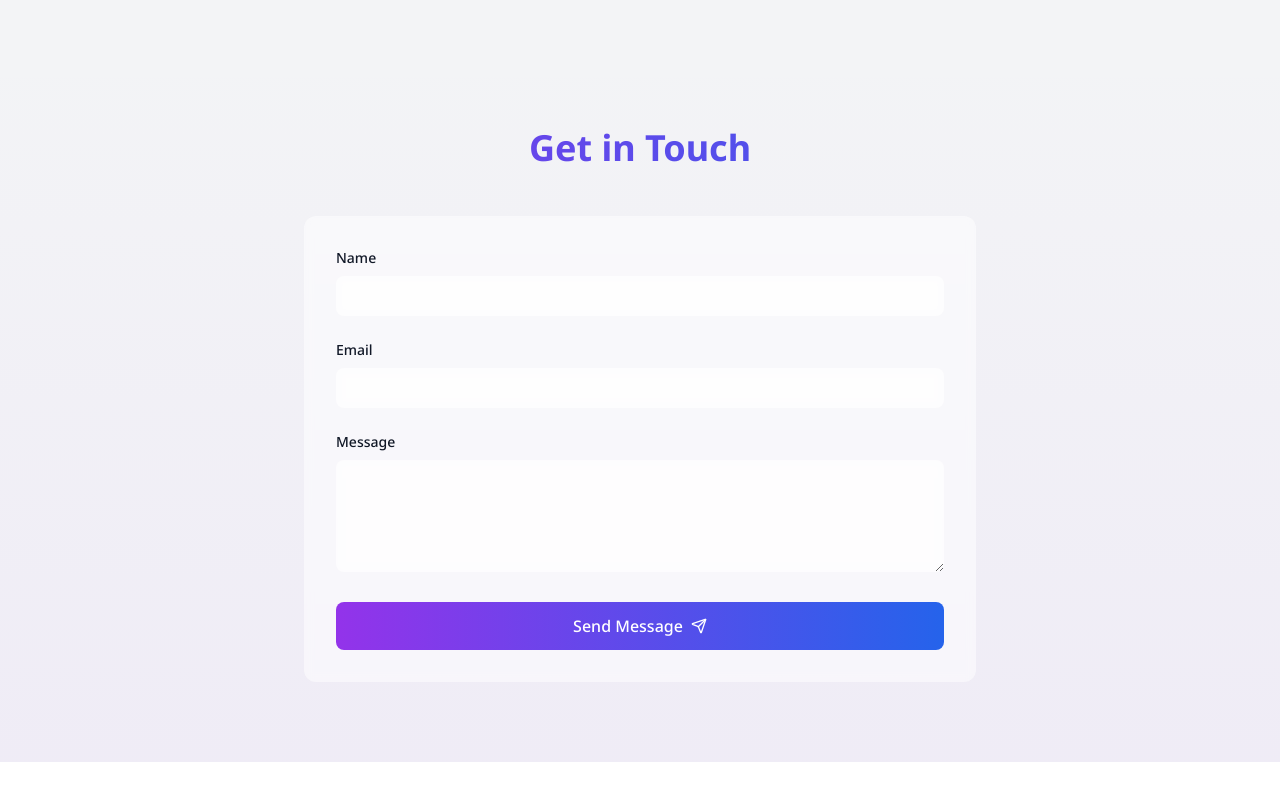
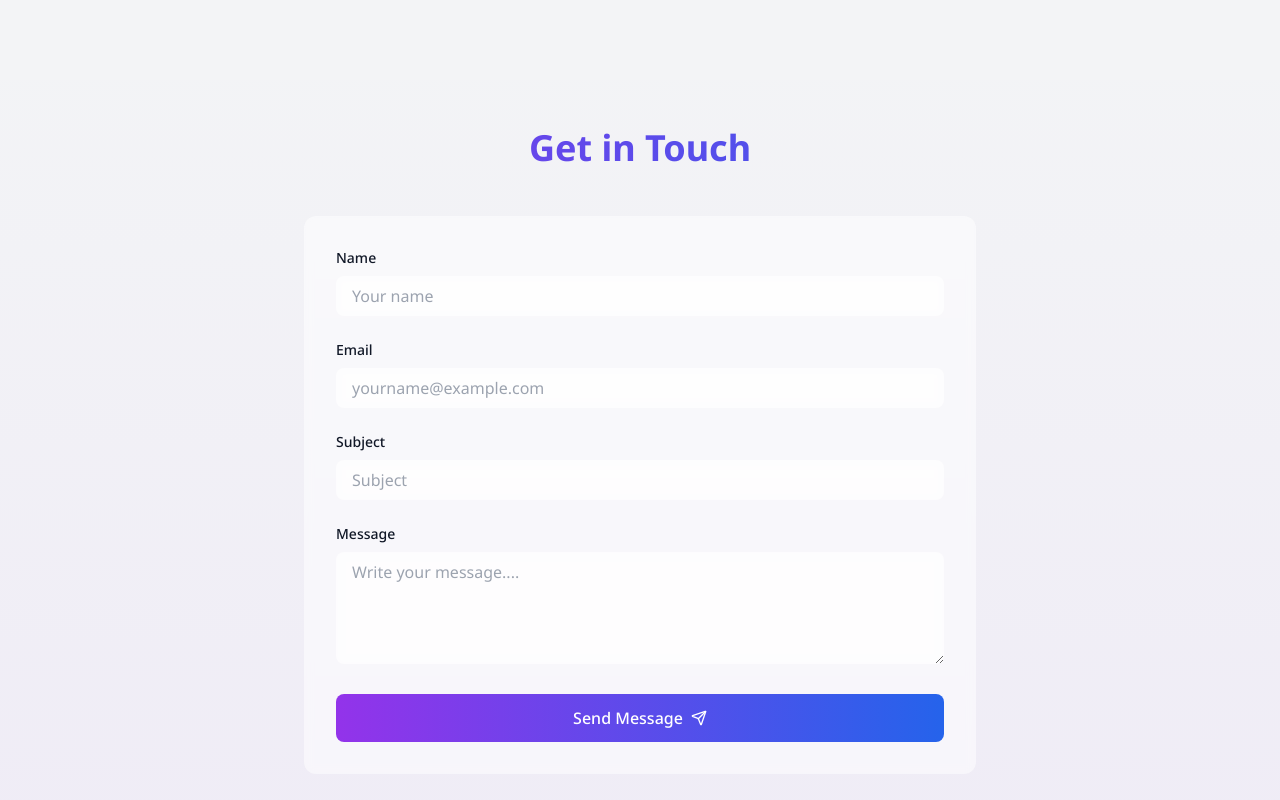
Before and after one commit to hervezossou/hervezossou.dev, a React (Vite) app: page / in a window 1280 px wide. Shown: the part 2520-3320 px from the top of the page. Before the commit the page ends 3282 px from the top, so only its background shows below. Built offline with nearby package versions, Linux system fonts and the light colour scheme.

Commit message:
Add placeholder in ContactForm

```diff
--- a/src/components/atoms/TextField.tsx
+++ b/src/components/atoms/TextField.tsx
@@ -1,9 +1,10 @@
 interface TextFieldProps {
-    label: string,
+    label: string
     type: string
+    placeholder: string
 }
 
-export default function TextField ({label, type} : TextFieldProps) {
+export default function TextField ({label, type, placeholder} : TextFieldProps) {
     return (
         <div>
             <label htmlFor={label.toLowerCase()} className="block text-sm font-medium mb-2">
@@ -11,6 +12,7 @@ export default function TextField ({label, type} : TextFieldProps) {
             </label>
             <input
                 type={type}
+                placeholder={placeholder}
                 id={label.toLowerCase()}
                 className="w-full px-4 py-2 rounded-lg bg-white/50 dark:bg-white/10 backdrop-blur-sm focus:outline-none focus:ring-2 focus:ring-purple-500"
             />
--- a/src/components/atoms/TextareaField.tsx
+++ b/src/components/atoms/TextareaField.tsx
@@ -7,6 +7,7 @@ export default function TextareaField () {
             <textarea
                 id="message"
                 rows={4}
+                placeholder="Write your message...."
                 className="w-full px-4 py-2 rounded-lg bg-white/50 dark:bg-white/10 backdrop-blur-sm focus:outline-none focus:ring-2 focus:ring-purple-500"
             />
         </div>
--- a/src/components/molecules/ContactForm.tsx
+++ b/src/components/molecules/ContactForm.tsx
@@ -13,8 +13,9 @@ export default function ContactForm () {
         >
             <div className="p-8 rounded-xl bg-white/50 dark:bg-white/5 backdrop-blur-sm">
                 <form className="space-y-6">
-                    <TextField label="Name" type="text" />
-                    <TextField label="Email" type="email" />
+                    <TextField label="Name" type="text" placeholder="Your name" />
+                    <TextField label="Email" type="email" placeholder="yourname@example.com" />
+                    <TextField label="Subject" type="text" placeholder="Subject" />
                     <TextareaField />
                     <FormSubmit />
                 </form>
```
